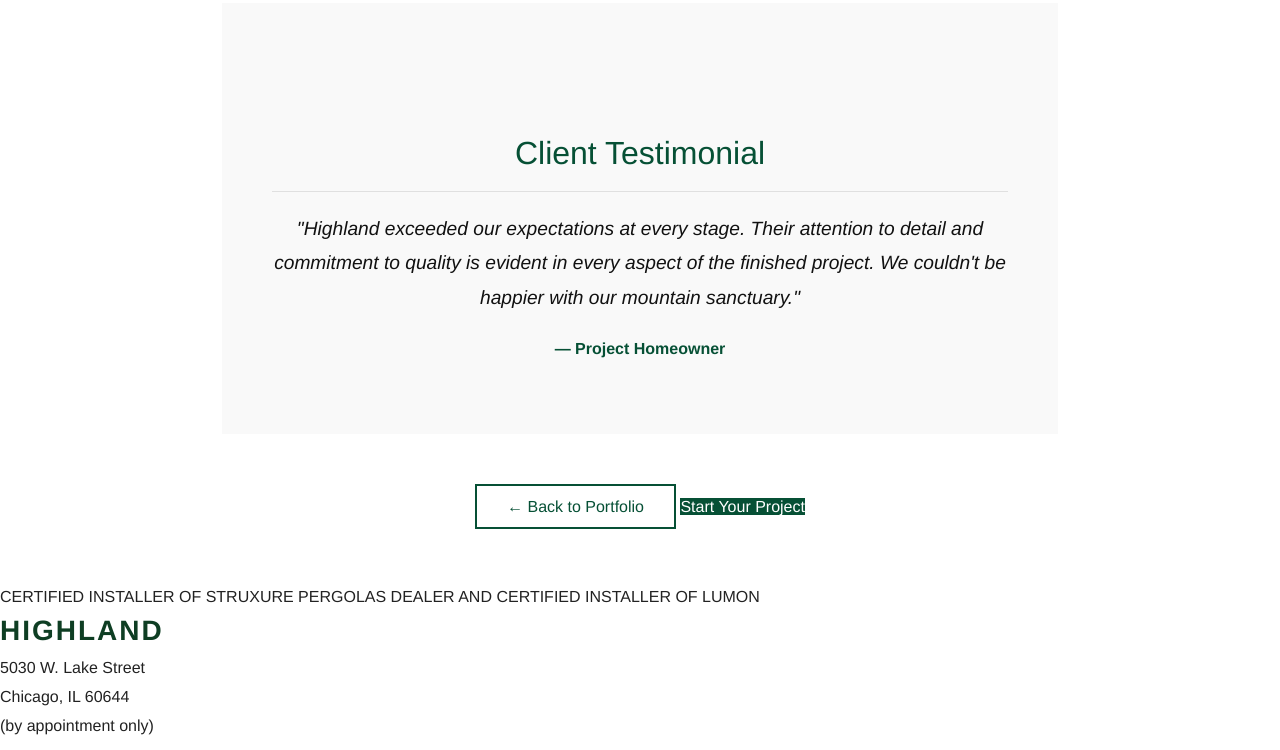
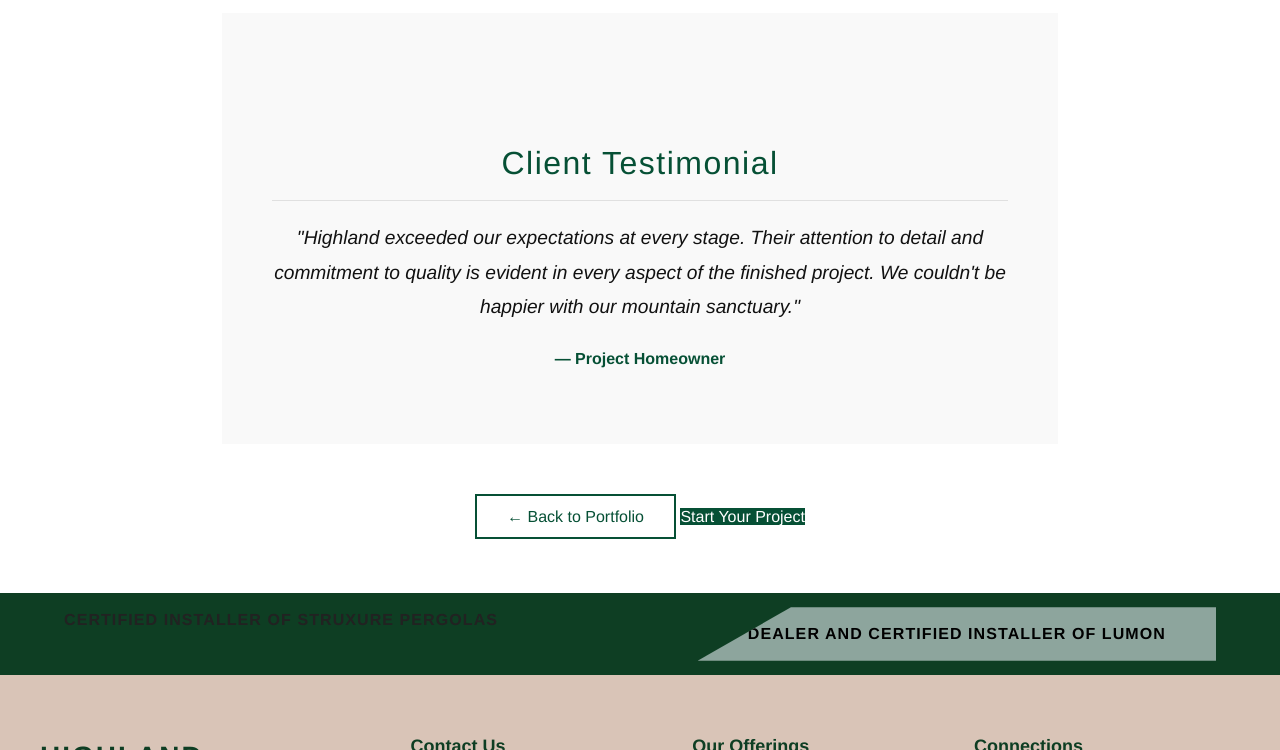
Before and after one commit to abidaslam892/Highland-dynamic-website, a plain HTML site: page portfolio/stone-creek.html in a window 1280 px wide. Shown: the part 2050-2800 px from the top of the page. Drawn offline with Linux system fonts and the light colour scheme.

Commit message:
Update typography to match Topiarius source: lighter headings (300-600 weight), smaller nav (14px), logo 20px 700 weight, add footer CSS to all portfolio pages

```diff
--- a/assets/css/topiarius-theme.css
+++ b/assets/css/topiarius-theme.css
@@ -118,12 +118,39 @@ h1, h2, h3, h4, h5, h6 {
     margin-bottom: 1em;
 }
 
-h1 { font-size: 2.5rem; }
-h2 { font-size: 2rem; }
-h3 { font-size: 1.75rem; }
-h4 { font-size: 1.5rem; }
-h5 { font-size: 1.25rem; }
-h6 { font-size: 1rem; }
+/* Topiarius Heading Sizes - Matching Source */
+h1 {
+    font-size: 3rem;  /* 48px */
+    font-weight: 300;
+    letter-spacing: 2px;
+}
+
+h2 {
+    font-size: 2.25rem;  /* 36px */
+    font-weight: 300;
+    letter-spacing: 1.5px;
+}
+
+h3 {
+    font-size: 1.75rem;  /* 28px */
+    font-weight: 400;
+    letter-spacing: 1px;
+}
+
+h4 {
+    font-size: 1.375rem;  /* 22px */
+    font-weight: 500;
+}
+
+h5 {
+    font-size: 1.125rem;  /* 18px */
+    font-weight: 500;
+}
+
+h6 {
+    font-size: 1rem;  /* 16px */
+    font-weight: 600;
+}
 
 p, ul, ol, div, span {
     font-family: "Helvetica Neue", Helvetica, Arial, sans-serif;
@@ -189,10 +216,10 @@ a:hover {
 
 .logo {
     font-family: 'Montserrat', sans-serif !important;
-    font-weight: 600 !important;
-    letter-spacing: 1px;
+    font-weight: 700 !important;
+    letter-spacing: 1.5px;
     text-transform: uppercase;
-    font-size: 22px;
+    font-size: 20px;
     color: var(--topiarius-green);
     text-decoration: none;
     display: flex;
@@ -204,10 +231,10 @@ a:hover {
 .site-title,
 .site-title a {
     font-family: 'Montserrat', sans-serif !important;
-    font-weight: 600 !important;
-    letter-spacing: 1px;
+    font-weight: 700 !important;
+    letter-spacing: 1.5px;
     text-transform: uppercase;
-    font-size: 22px;
+    font-size: 20px;
     color: var(--topiarius-green);
 }
 
@@ -247,11 +274,11 @@ a:hover {
     text-transform: uppercase;
 }
 
-/* Navigation links spacing and sizing */
+/* Navigation links spacing and sizing - Topiarius exact match */
 .nav-menu > li > a,
 .main-navigation ul > li > a {
-    padding: 18px 24px;
-    font-size: 15px;
+    padding: 12px 20px;
+    font-size: 14px;
     color: var(--topiarius-green);
     display: block;
     text-decoration: none;
--- a/portfolio/stone-creek.html
+++ b/portfolio/stone-creek.html
@@ -10,6 +10,7 @@
     <link href="https://fonts.googleapis.com/css2?family=Playfair+Display:wght@400;500;600;700&display=swap" rel="stylesheet">
     <link rel="stylesheet" href="../assets/css/theme.css">
     <link rel="stylesheet" href="../assets/css/topiarius-theme.css">
+    <link rel="stylesheet" href="../assets/css/topiarius-footer.css">
     <link rel="stylesheet" href="../assets/css/dropdown-fix.css">
     <link rel="stylesheet" href="../assets/css/ivory-search.min.css">
     <link rel="stylesheet" href="../assets/css/jquery.fancybox.min.css">
```
Also changed, not shown: portfolio/alpine-serenity.html (+1 -0 lines), portfolio/evergreen-meadows.html (+1 -0 lines), portfolio/index.html (+1 -0 lines), portfolio/mountain-majesty.html (+1 -0 lines), portfolio/peak-perfection.html (+1 -0 lines), portfolio/timber-ridge.html (+1 -0 lines).
